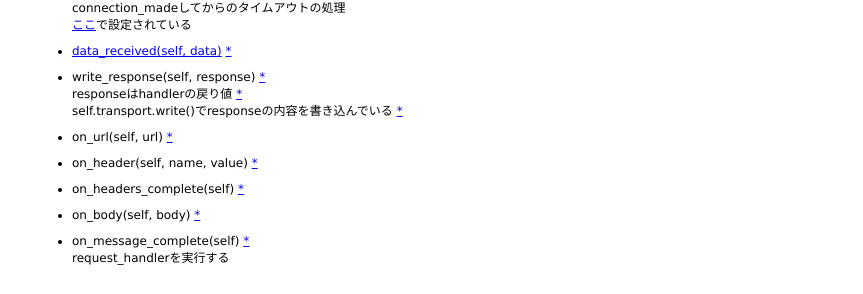
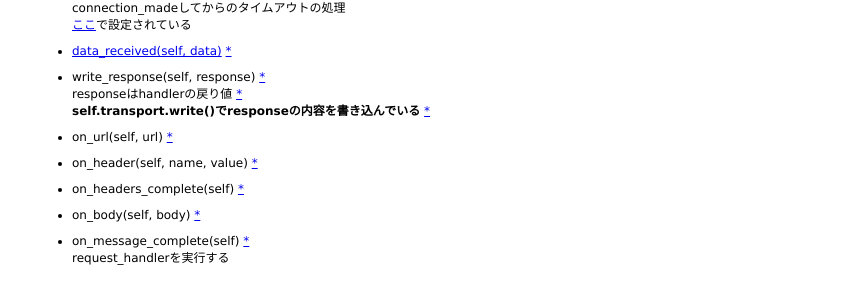
Before and after one commit to 38elements/38elements.github.com, a Jekyll site: the page built from _posts/2016-11-22-python-sanic.md, in a window 1280 px wide. Shown: the part 1149-1443 px from the top of the page, without its empty margins (208-1071 px from the left). Built offline with Jekyll 4.4.1, drawn with Linux system fonts in a browser that asks for light colours.

```diff
--- a/_posts/2016-11-22-python-sanic.md
+++ b/_posts/2016-11-22-python-sanic.md
@@ -77,7 +77,7 @@ connection_madeしてからのタイムアウトの処理
 
 * write_response(self, response) [\*](https://github.com/channelcat/sanic/blob/93f50b8ef7ed8fee206d2c440b096c09f1dd0af4/sanic/server.py#L142)
 responseはhandlerの戻り値 [\*](https://github.com/channelcat/sanic/blob/93f50b8ef7ed8fee206d2c440b096c09f1dd0af4/sanic/sanic.py#L179)
-self.transport.write()でresponseの内容を書き込んでいる [\*](https://github.com/channelcat/sanic/blob/93f50b8ef7ed8fee206d2c440b096c09f1dd0af4/sanic/server.py#L146)
+__self.transport.write()でresponseの内容を書き込んでいる__ [\*](https://github.com/channelcat/sanic/blob/93f50b8ef7ed8fee206d2c440b096c09f1dd0af4/sanic/server.py#L146)
 
 * on_url(self, url) [\*](https://github.com/channelcat/sanic/blob/93f50b8ef7ed8fee206d2c440b096c09f1dd0af4/sanic/server.py#L106)
 
```
